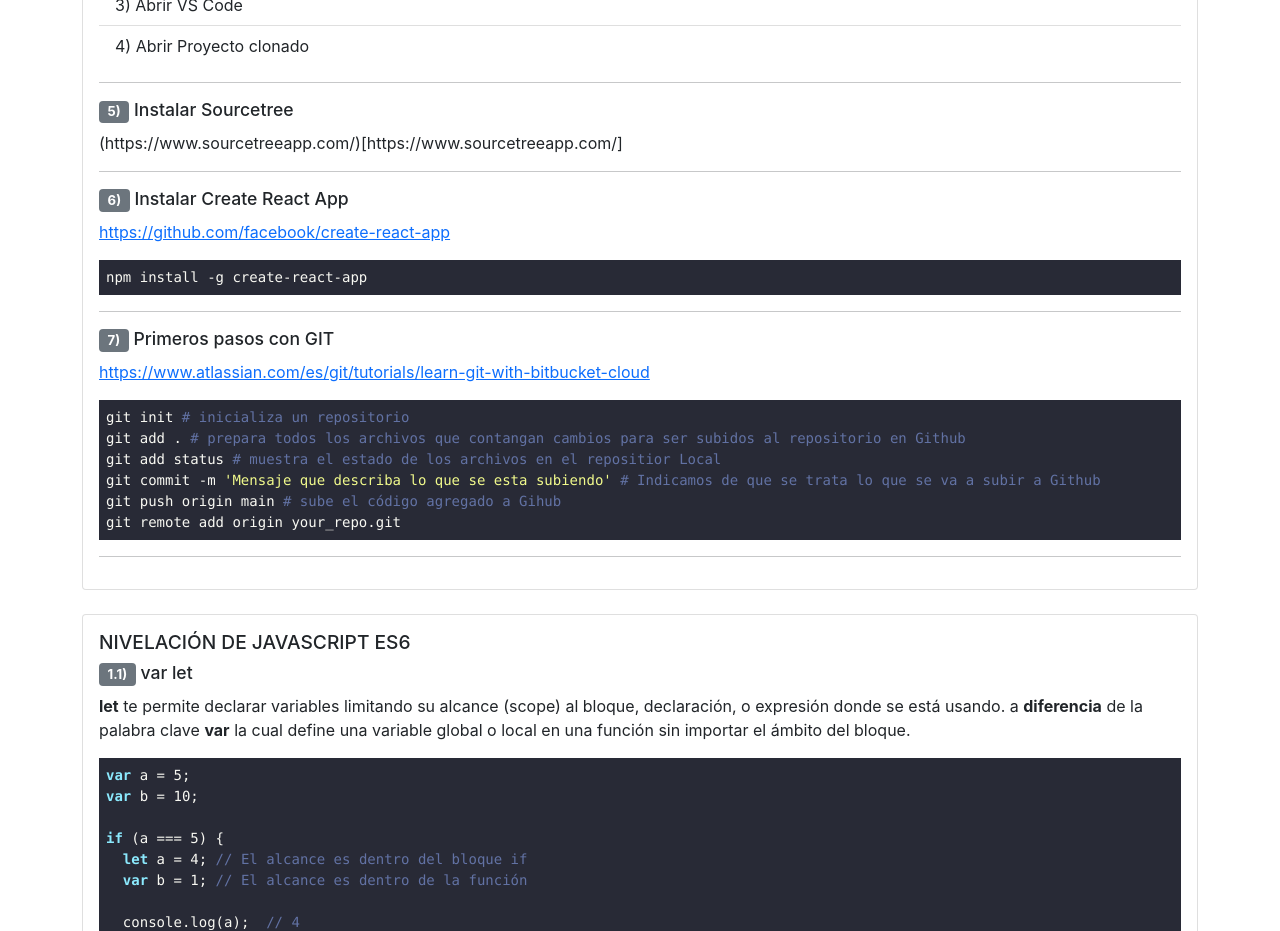
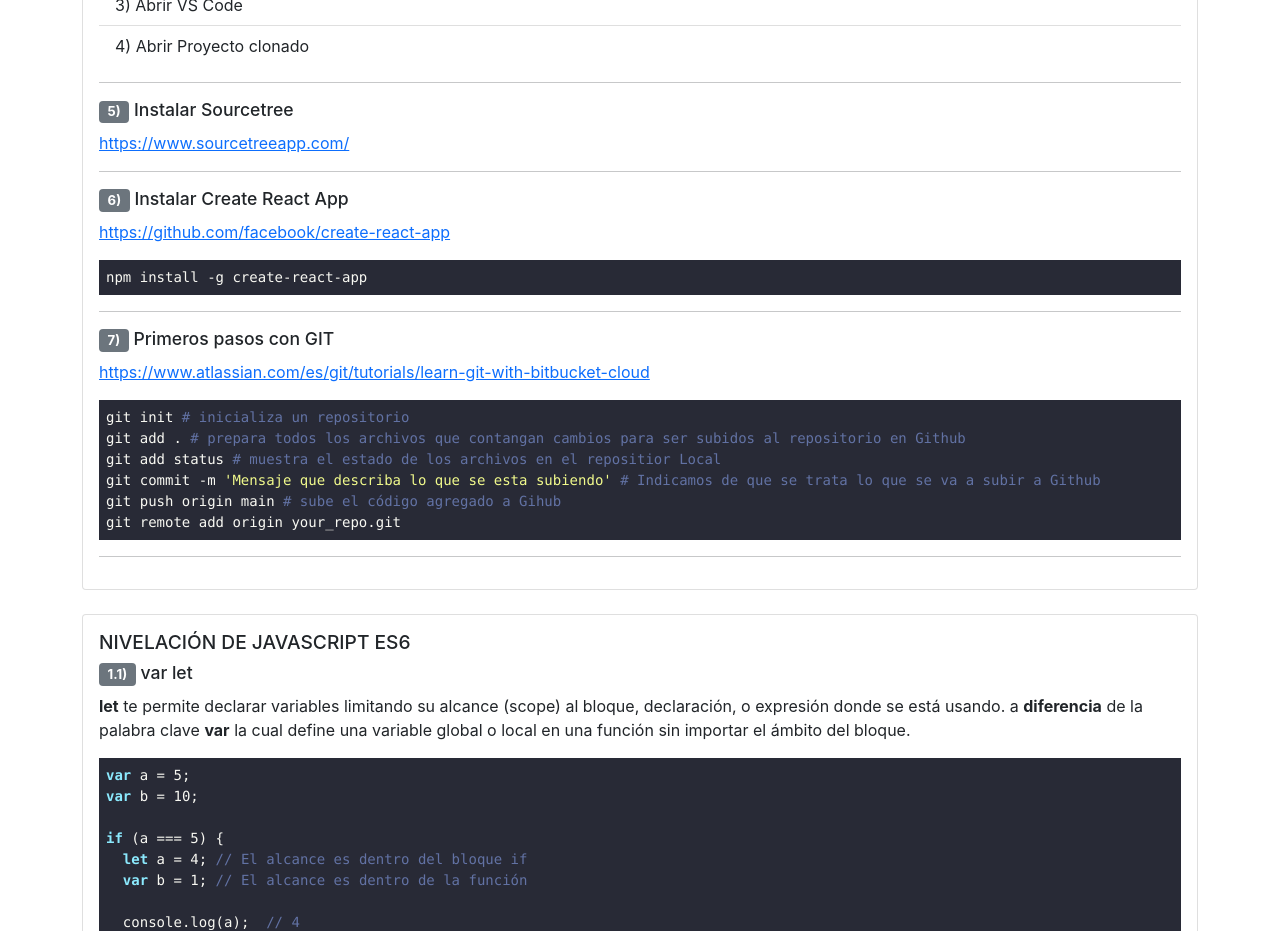
Before and after one commit to docentedev/curso-react-js, a React (Create React App) app: page / in a window 1280 px wide. Shown: the part 1140-2071 px from the top of the page. Built offline with nearby package versions, Linux system fonts and the light colour scheme.

Commit message:
´Fix description sourcetree

```diff
--- a/src/Clase01/Mod01/Mod01.jsx
+++ b/src/Clase01/Mod01/Mod01.jsx
@@ -85,7 +85,7 @@ Visual Studio Code es un editor de código fuente desarrollado por Microsoft par
                 </Tarea>
                 <Tarea
                     language="bash"
-                    description={'(https://www.sourcetreeapp.com/)[https://www.sourcetreeapp.com/]'}
+                    description={'[https://www.sourcetreeapp.com/](https://www.sourcetreeapp.com/)'}
                     title="Instalar Sourcetree"
                     number="5"
                 ></Tarea>
```
